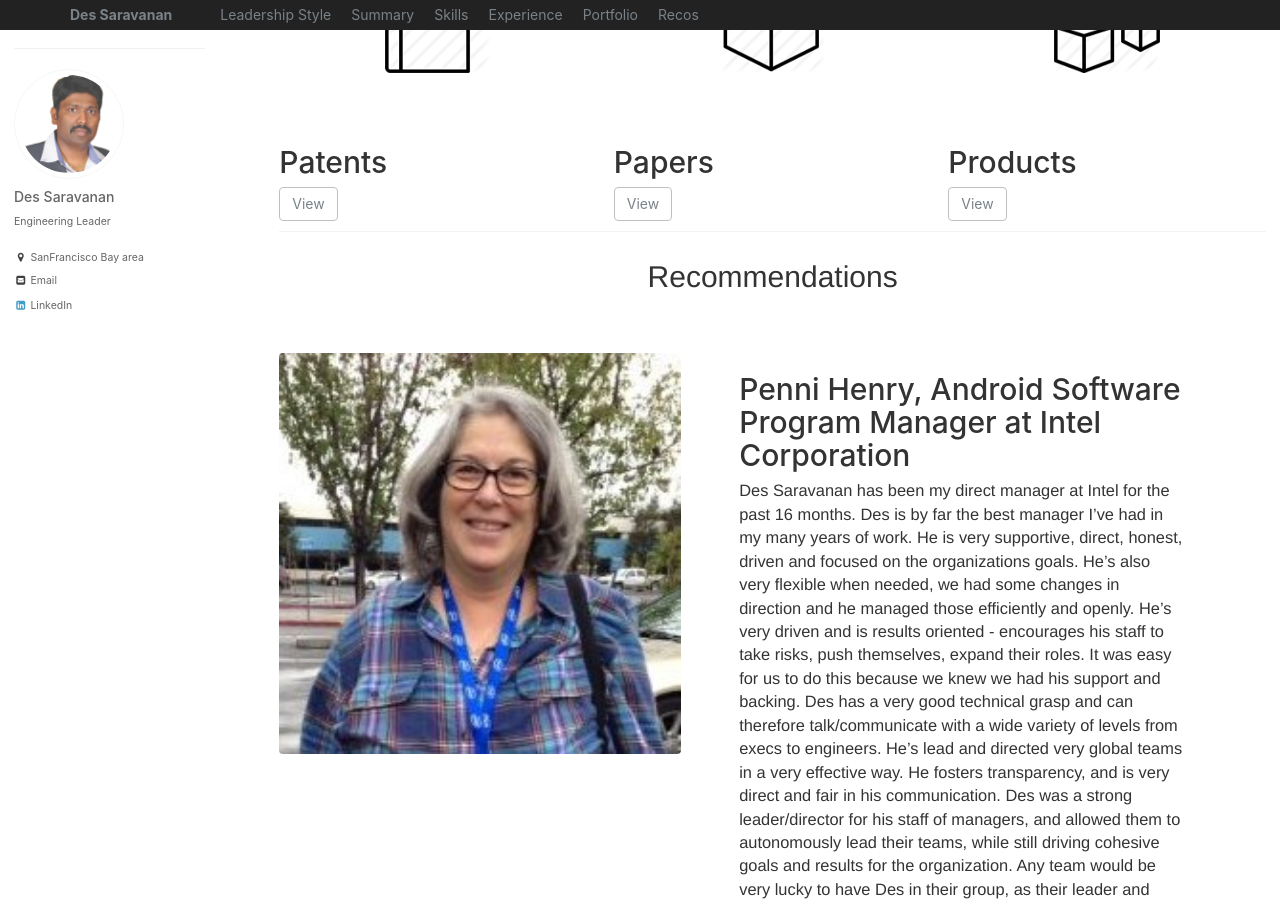
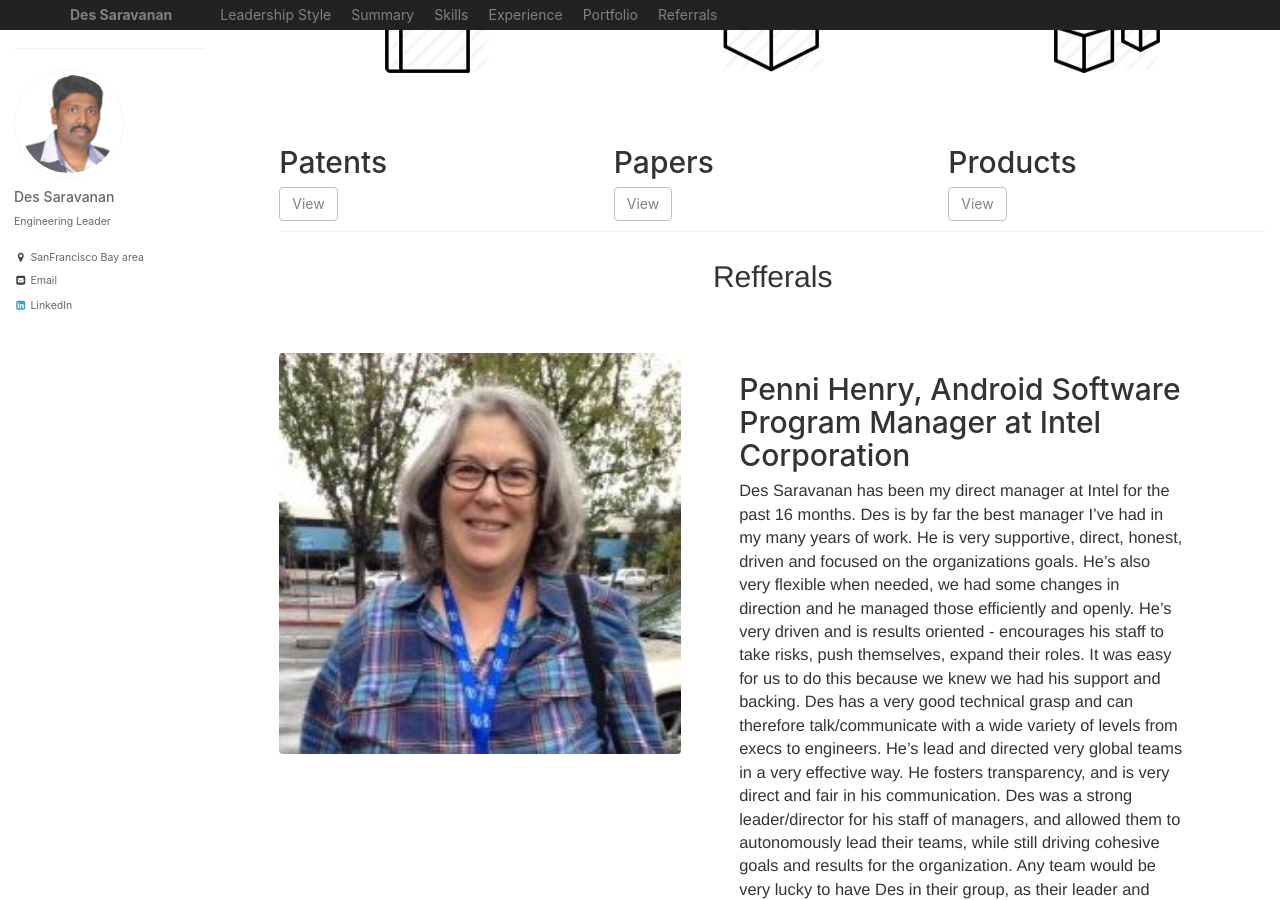
Before and after one commit to nitheeshkl/des, a Jekyll site: the page built from _pages/home.md, in a window 1280 px wide and 900 px high, scrolled down 3795 px. Built offline with Jekyll 4.4.1, drawn with Linux system fonts in a browser that asks for light colours.

Commit message:
change recos to referrals
Signed-off-by: Nitheesh K L <nitheesh.k.l@intel.com>

```diff
--- a/_data/navigation.yml
+++ b/_data/navigation.yml
@@ -15,5 +15,5 @@
   - title: "Portfolio"
     url: "/#portfolio"
 
-  - title: "Recos"
-    url: "/#recos"
+  - title: "Referrals"
+    url: "/#referrals"
--- a/_pages/home.md
+++ b/_pages/home.md
@@ -208,10 +208,10 @@ Portfolio
 {% include feature_row id="portfolio" %}
 
 
-<section id="recos"/>
+<section id="referrals"/>
 
-Recommendations
----------------
+Refferals
+---------
 {: .text-center}
 
 <br/><br/>
```
